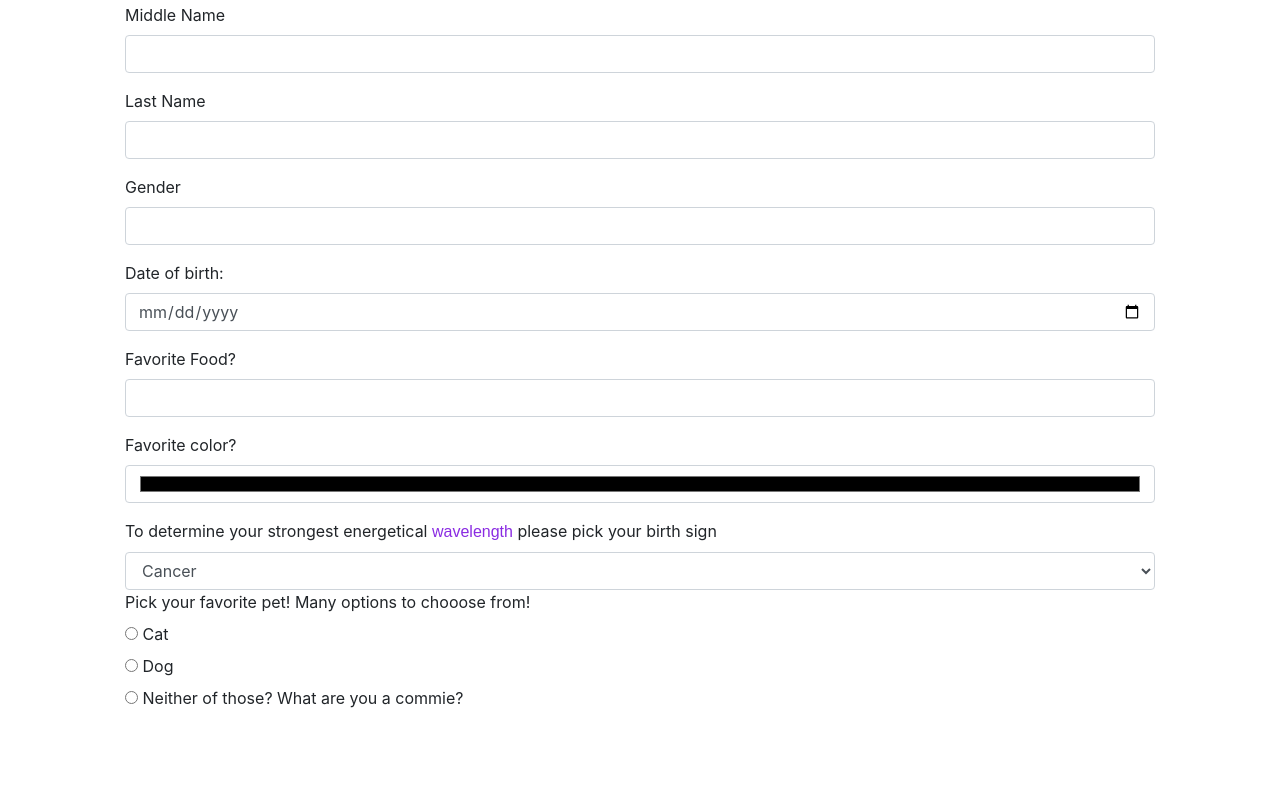
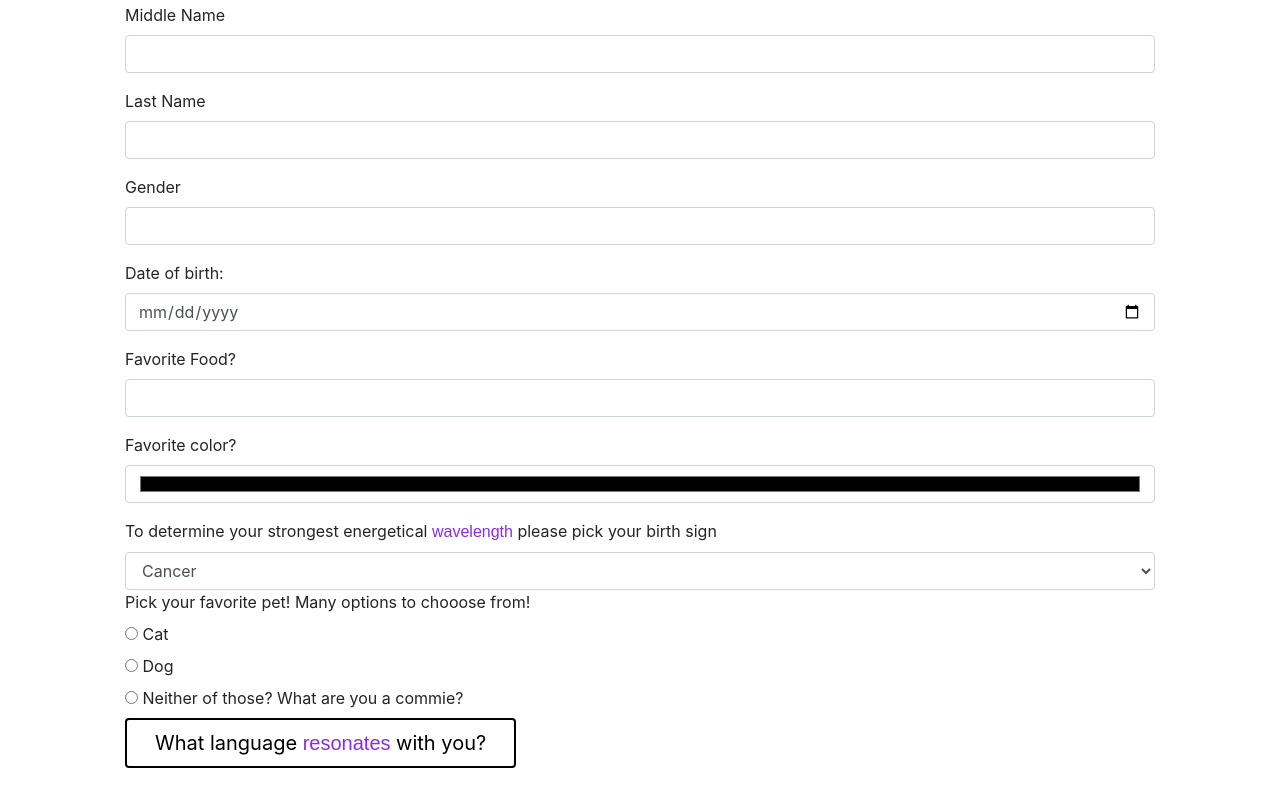
Before and after one commit to Cat-Denton/lang-suggester, a plain HTML site: page index.html in a window 1280 px wide. Shown: the part 354-1160 px from the top of the page. Before the commit the page ends 1112 px from the top, so only its background shows below. Drawn offline with Linux system fonts and the light colour scheme.

Commit message:
Add submit button to index.html and styling to styles.css.

```diff
--- a/css/styles.css
+++ b/css/styles.css
@@ -31,3 +31,12 @@
 form {
   margin: 40px;
 }
+
+.btn {
+  border: 2px solid black;
+  background-color: white;
+  color: black;
+  padding: 8px 28px;
+  font-size: 20px;
+  cursor: pointer;
+}
--- a/index.html
+++ b/index.html
@@ -70,6 +70,7 @@
           Neither of those? What are you a commie?
         </label>
       </div>
+      <button type="submit" class="btn">What language <span class="vibe">resonates </span>with you?</button>
     </form>
 
     <div class="python">
```
